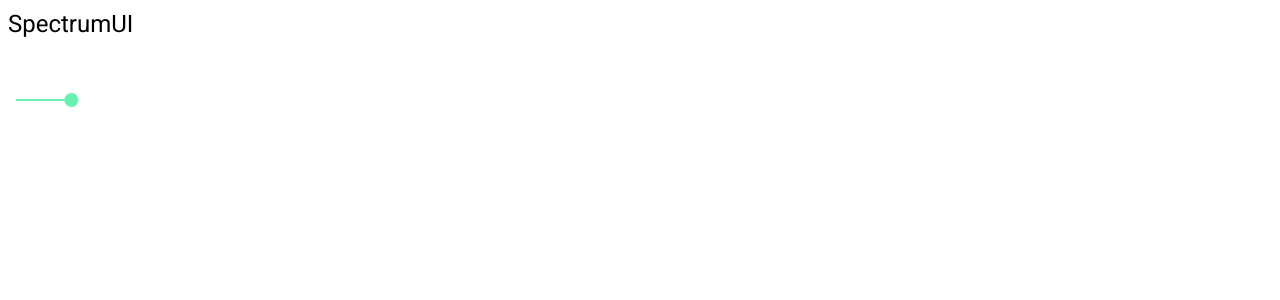
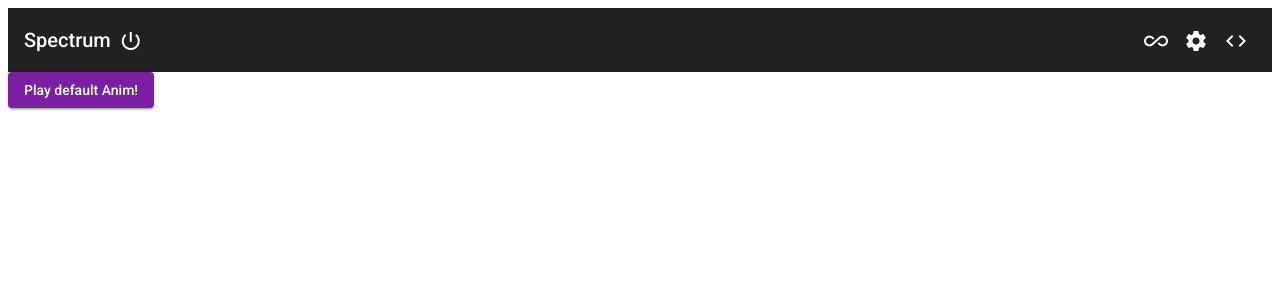
Before and after one commit to MaxThom/spectrum-ui, an Angular app: page / in a window 1280 px wide. Shown: the top 300 px of the page. Built offline with nearby package versions, Linux system fonts and the light colour scheme.

Commit message:
Added test button to test api call

```diff
--- /dev/null
+++ b/src/app/app.component.css
@@ -0,0 +1,8 @@
+.example-spacer {
+  flex: 1 1 auto;
+}
+
+a, a:hover, a:visited, a:active {
+  color: inherit;
+  text-decoration: none;
+ }
--- a/src/app/app.component.html
+++ b/src/app/app.component.html
@@ -1,4 +1,18 @@
+<mat-toolbar>
+    <span>Spectrum</span>
+    <button mat-icon-button class="example-icon" aria-label="Example icon-button with menu icon">
+        <mat-icon>power_settings_new</mat-icon>
+    </button>
+    <span class="example-spacer"></span>
+    <button mat-icon-button class="example-icon" aria-label="Example icon-button with menu icon">
+        <mat-icon>all_inclusive</mat-icon>
+    </button>
+    <button mat-icon-button class="" aria-label="Settings">
+        <mat-icon>settings</mat-icon>
+    </button>
+    <button mat-icon-button class="" aria-label="Spectrum code" (click)="onCodeClick()">
+        <mat-icon>code</mat-icon>
+    </button>
+</mat-toolbar>
 
-<h1>SpectrumUI</h1>
-<br>
-<mat-slider min="1" max="100" step="1" value="50"></mat-slider>
+<button mat-raised-button color="primary" (click)="onDefaultAnimClick()">Play default Anim!</button>
--- a/src/app/app.component.ts
+++ b/src/app/app.component.ts
@@ -1,10 +1,34 @@
 import { Component } from '@angular/core';
+import { SpectrumService } from './service/spectrum.service';
 
 @Component({
   selector: 'app-root',
   templateUrl: './app.component.html',
-  styleUrls: ['./app.component.sass']
+  styleUrls: ['./app.component.css']
 })
 export class AppComponent {
   title = 'spectrum-ui';
+
+  constructor(private spectrumService: SpectrumService) {
+
+  }
+
+  onCodeClick() {
+    window.open("https://github.com/MaxThom/spectrum-ui", "_blank");
+  }
+
+  onDefaultAnimClick() {
+    console.log("Playing default anim!")
+    this.spectrumService.setDefaultAnimation().subscribe(
+      {
+        next: anim => {
+          console.log("There was an anim!", anim)
+        },
+        error: err => {
+            console.error('There was an error!', err);
+        }
+      }
+    )
+  }
+
 }
--- a/src/app/app.module.ts
+++ b/src/app/app.module.ts
@@ -5,6 +5,12 @@ import { AppRoutingModule } from './app-routing.module';
 import { AppComponent } from './app.component';
 import { BrowserAnimationsModule } from '@angular/platform-browser/animations';
 import { MatSliderModule } from '@angular/material/slider';
+import { MatIconModule } from '@angular/material/icon';
+import { MatToolbarModule } from '@angular/material/toolbar';
+import { MatButtonModule } from '@angular/material/button';
+import { HttpClientModule } from '@angular/common/http';
+import { SpectrumService } from './service/spectrum.service';
+
 
 @NgModule({
   declarations: [
@@ -12,11 +18,15 @@ import { MatSliderModule } from '@angular/material/slider';
   ],
   imports: [
     BrowserModule,
+    HttpClientModule, // Must be after Browser Module
     AppRoutingModule,
     BrowserAnimationsModule,
-    MatSliderModule
+    MatSliderModule,
+    MatIconModule,
+    MatToolbarModule,
+    MatButtonModule
   ],
-  providers: [],
+  providers: [SpectrumService],
   bootstrap: [AppComponent]
 })
 export class AppModule { }
--- /dev/null
+++ b/src/app/model/segment.animation.ts
@@ -0,0 +1,4 @@
+export interface Segment {
+    start: number
+    end: number
+}
--- /dev/null
+++ b/src/app/service/spectrum.service.ts
@@ -0,0 +1,35 @@
+import { Injectable } from '@angular/core';
+import { HttpClient } from '@angular/common/http';
+import { Observable, throwError } from 'rxjs';
+import { catchError, retry } from 'rxjs/operators';
+import { Segment } from '../model/segment.animation';
+import { Anim } from '../model/animation.model';
+
+@Injectable()
+export class SpectrumService {
+
+    url: string = "http://monstera:8080/api"
+
+    constructor(private http: HttpClient) { }
+
+    setDefaultAnimation(): Observable<Anim> {
+        let anim: Anim = {
+            index: -1,
+            segment: {
+                start: 0,
+                end: 144
+            },
+            animation: "Maze",
+            options: {
+                count: "13",
+                turn_chance: "2",
+                wait: "20",
+                color: "0x00ff00ff",
+                contact_color: "0x7733bbff"
+            }
+
+        }
+
+        return this.http.post<Anim>(`${this.url}/animation/`, anim)
+    }
+}
```
Also changed, not shown: src/app/model/animation.model.ts (added, +8 -0 lines), src/app/app.component.sass (deleted).
